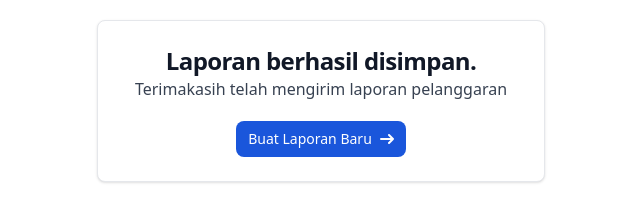
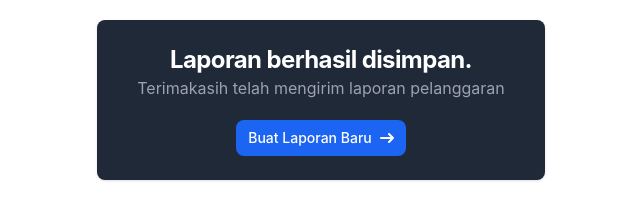
Before and after one commit to wanglaga/catat-pelanggaran, a website: page sukses.html in a window 1280 px wide. Shown: the whole page, without its empty margins (319-959 px from the left). Drawn offline with nearby package versions, Linux system fonts and the light colour scheme.

Commit message:
testing 6

```diff
--- a/sukses.html
+++ b/sukses.html
@@ -5,18 +5,19 @@
     <meta charset="UTF-8">
     <meta name="viewport" content="width=device-width, initial-scale=1.0">
     <link rel="stylesheet" href="dist/output.css">
+    <link rel="stylesheet" href="node_modules/flowbite/dist/flowbite.css">
     <title>Document</title>
 </head>
 
 <body>
     <section class="p-5">
-        <div class="mx-auto max-w-md p-6 text-center bg-white border border-gray-200 rounded-lg shadow dark:bg-gray-800 dark:border-gray-700">
+        <div class="mx-auto max-w-md p-6 text-center rounded-lg shadow bg-gray-800 border-gray-700">
             <a href="#">
-                <h5 class="text-2xl font-bold tracking-tight text-gray-900 dark:text-white">Laporan berhasil disimpan.</h5>
+                <h5 class="text-2xl font-bold tracking-tight text-white">Laporan berhasil disimpan.</h5>
             </a>
-            <p class="mb-5 font-normal text-gray-700 dark:text-gray-400">Terimakasih telah mengirim laporan pelanggaran</p>
+            <p class="mb-5 font-normal text-gray-400">Terimakasih telah mengirim laporan pelanggaran</p>
             <a href="index.html"
-                class="inline-flex items-center px-3 py-2 text-sm font-medium text-center text-white bg-blue-700 rounded-lg hover:bg-blue-800 focus:ring-4 focus:outline-none focus:ring-blue-300 dark:bg-blue-600 dark:hover:bg-blue-700 dark:focus:ring-blue-800">
+                class="inline-flex items-center px-3 py-2 text-sm font-medium text-center text-white rounded-lg focus:ring-4 focus:outline-none bg-blue-600 hover:bg-blue-700 focus:ring-blue-800">
                 Buat Laporan Baru
                 <svg class="rtl:rotate-180 w-3.5 h-3.5 ms-2" aria-hidden="true" xmlns="http://www.w3.org/2000/svg"
                     fill="none" viewBox="0 0 14 10">
@@ -26,8 +27,7 @@
             </a>
         </div>
     </section>
-    <script src="./node_modules/flowbite/dist/flowbite.min.js"></script>
-    <script src="/node_modules/flowbite/dist/datepicker.min.js"></script>
+    <script src="node_modules/flowbite/dist/flowbite.min.js"></script>
 </body>
 
 </html>
```
Also changed, not shown: dist/output.css.
